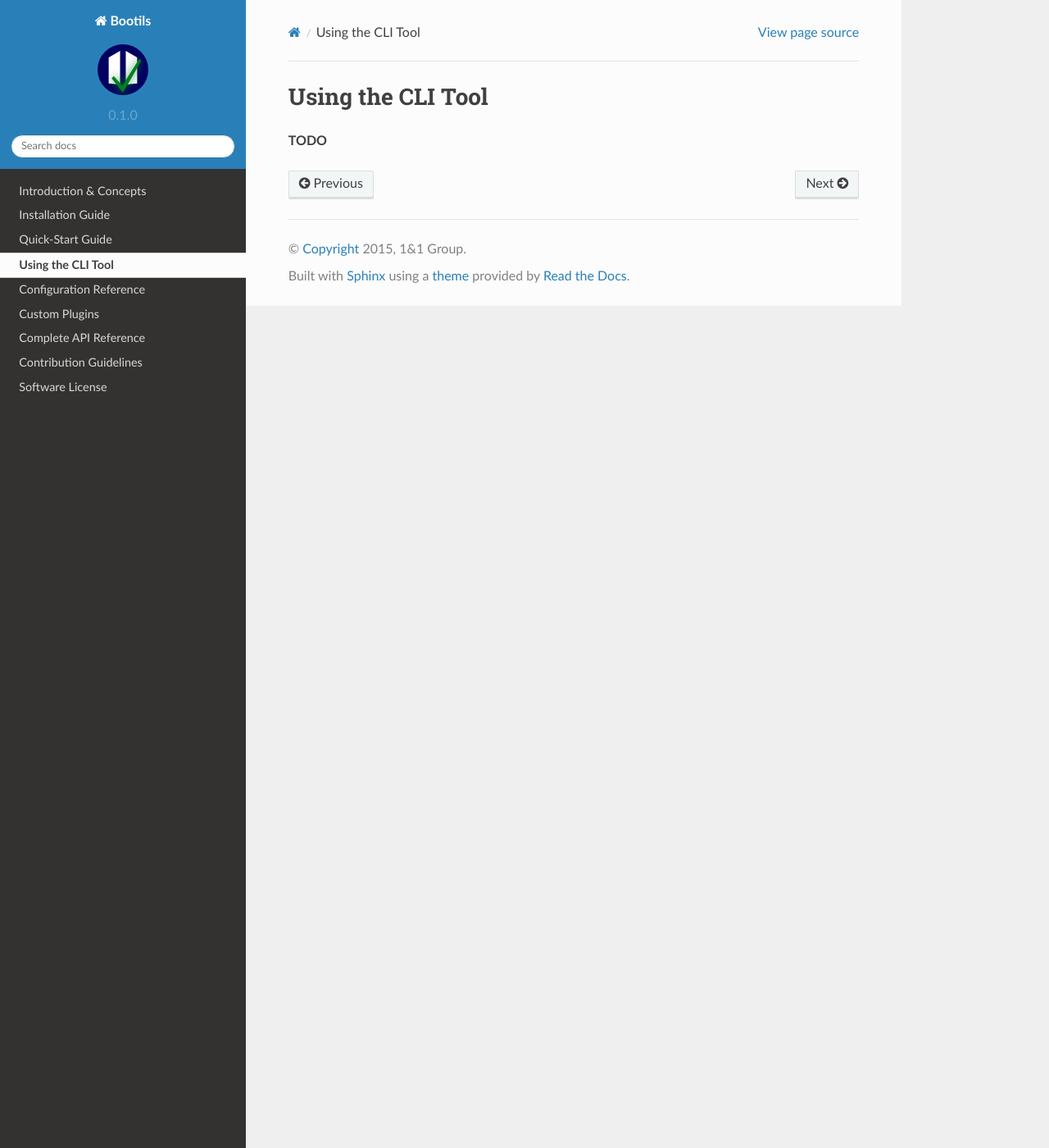
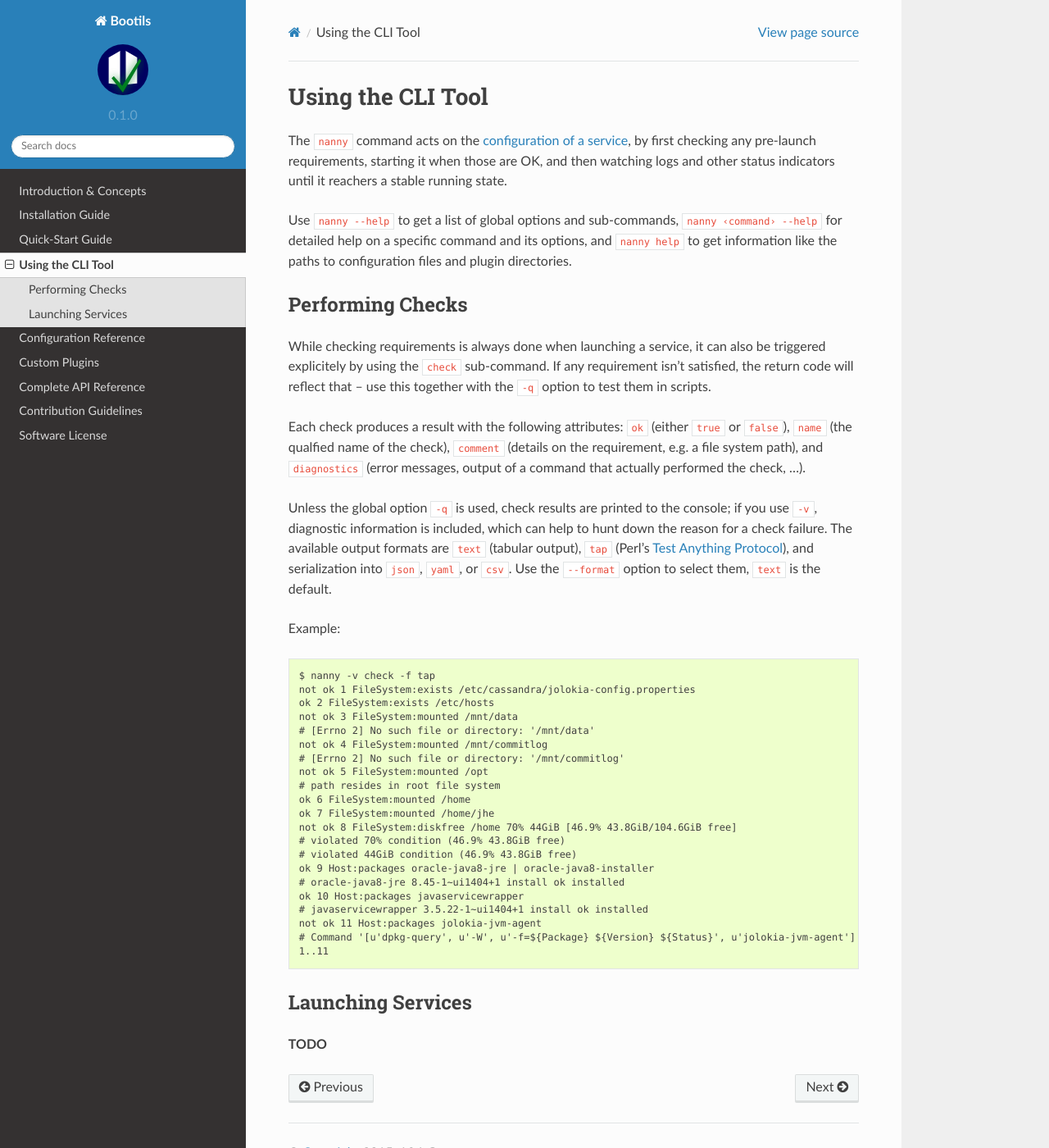
Before and after one commit to Build-The-Web/bootils, a Sphinx documentation site: the page built from docs/nanny.rst, in a window 1280 px wide and 1400 px high. Shown: the whole window at 82% size. Built offline with Sphinx 7.4.7 and the Read the Docs theme 2.0.0, drawn with Linux system fonts in a browser that asks for light colours.

Commit message:
:pencil: basic docs on nanny, and the check sub-command

```diff
--- a/docs/nanny.rst
+++ b/docs/nanny.rst
@@ -3,4 +3,68 @@
 Using the CLI Tool
 ==================
 
+The ``nanny`` command acts on the :doc:`configuration of a service <cfg>`,
+by first checking any pre-launch requirements,
+starting it when those are OK,
+and then watching logs and other status indicators
+until it reachers a stable running state.
+
+Use ``nanny --help`` to get a list of global options and sub-commands,
+``nanny ‹command› --help`` for detailed help on a specific command and its options,
+and ``nanny help`` to get information like the paths to configuration files and
+plugin directories.
+
+
+Performing Checks
+-----------------
+
+While checking requirements is always done when launching a service,
+it can also be triggered explicitely by using the ``check`` sub-command.
+If any requirement isn't satisfied, the return code will reflect that
+– use this together with the ``-q`` option to test them in scripts.
+
+Each check produces a result with the following attributes:
+``ok`` (either ``true`` or ``false``),
+``name`` (the qualfied name of the check),
+``comment`` (details on the requirement, e.g. a file system path),
+and ``diagnostics`` (error messages, output of a command that actually performed the check, …).
+
+Unless the global option ``-q`` is used, check results are printed to the
+console; if you use ``-v``, diagnostic information is included, which can
+help to hunt down the reason for a check failure.
+The available output formats are ``text`` (tabular output),
+``tap`` (Perl's `Test Anything Protocol`_),
+and serialization into ``json``, ``yaml``, or ``csv``.
+Use the ``--format`` option to select them, ``text`` is the default.
+
+Example::
+
+    $ nanny -v check -f tap
+    not ok 1 FileSystem:exists /etc/cassandra/jolokia-config.properties
+    ok 2 FileSystem:exists /etc/hosts
+    not ok 3 FileSystem:mounted /mnt/data
+    # [Errno 2] No such file or directory: '/mnt/data'
+    not ok 4 FileSystem:mounted /mnt/commitlog
+    # [Errno 2] No such file or directory: '/mnt/commitlog'
+    not ok 5 FileSystem:mounted /opt
+    # path resides in root file system
+    ok 6 FileSystem:mounted /home
+    ok 7 FileSystem:mounted /home/jhe
+    not ok 8 FileSystem:diskfree /home 70% 44GiB [46.9% 43.8GiB/104.6GiB free]
+    # violated 70% condition (46.9% 43.8GiB free)
+    # violated 44GiB condition (46.9% 43.8GiB free)
+    ok 9 Host:packages oracle-java8-jre | oracle-java8-installer
+    # oracle-java8-jre 8.45-1~ui1404+1 install ok installed
+    ok 10 Host:packages javaservicewrapper
+    # javaservicewrapper 3.5.22-1~ui1404+1 install ok installed
+    not ok 11 Host:packages jolokia-jvm-agent
+    # Command '[u'dpkg-query', u'-W', u'-f=${Package} ${Version} ${Status}', u'jolokia-jvm-agent']' returned non-zero exit status 1
+    1..11
+
+.. _`Test Anything Protocol`: https://testanything.org/
+
+
+Launching Services
+------------------
+
 **TODO**
```
